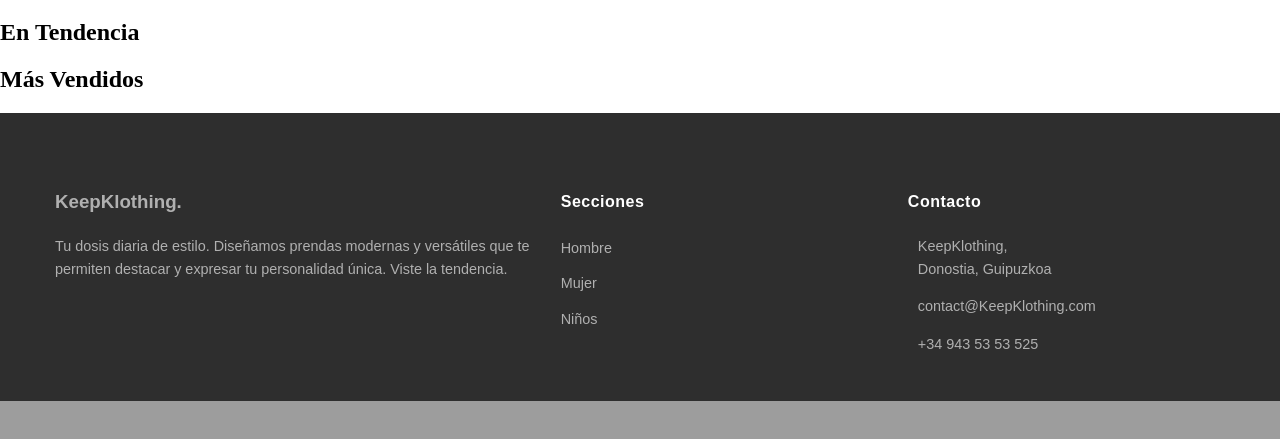
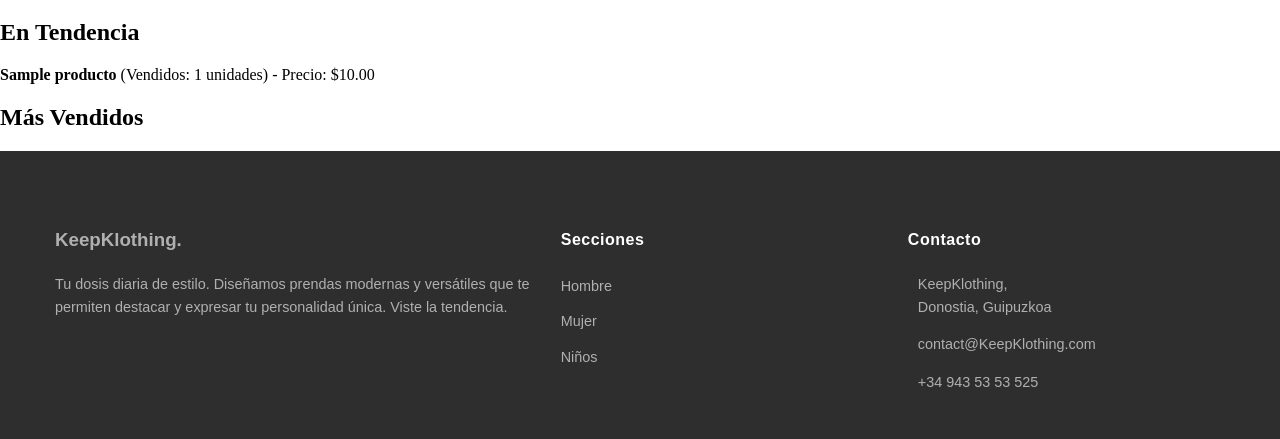
Before and after one commit to Imanol-U/KeepKlothing, a Django app: page / in a window 1280 px wide. Shown: the part 1072-1511 px from the top of the page. Before the commit the page ends 1473 px from the top, so only its background shows below. Run offline with Django 5.2, Linux system fonts and the light colour scheme; tables that the repository leaves empty hold one stand-in row (values such as "Sample post").

Commit message:
Views TopVentas

```diff
--- a/app/templates/home.html
+++ b/app/templates/home.html
@@ -19,9 +19,15 @@
     </div>
     <section class="productsDisplay">
         <h2>En Tendencia</h2>
-        {% for producto in lista_productos %}
-
-        {% endfor %}
+        <div>
+            {% for item in top_productos %}
+            <div class="tarjetaTopProductos">
+                <strong>{{ item.producto__nombre }}</strong>
+                (Vendidos: {{ item.total_vendido }} unidades) -
+                Precio: ${{ item.producto__precio }}
+            </div>
+            {% endfor %}
+        </div>
     </section>
     <section class="productsDisplay">
         <h2>Más Vendidos</h2>
--- a/app/views.py
+++ b/app/views.py
@@ -1,9 +1,20 @@
 from django.shortcuts import render
+from django.db.models import Sum
 from django.http import HttpResponse
-from .models import Producto
+from .models import Producto, ProductoCompra
 
 # Create your views here.
 
 def home(request):
 
-    return render(request, "home.html", {})
+    productos_vendidos = ProductoCompra.objects.values('producto__id_producto', 'producto__nombre', 'producto__precio') \
+            .annotate(total_vendido=Sum('cantidad')) \
+            .order_by('-total_vendido')
+
+    top_n = productos_vendidos[:2]
+
+    context = {
+            'top_productos': top_n
+        }
+
+    return render(request, "home.html", context)
```
